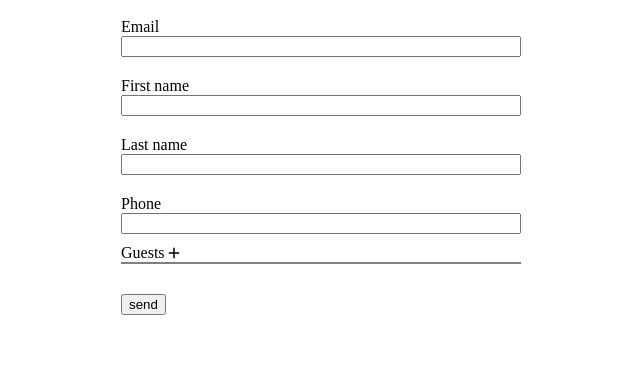
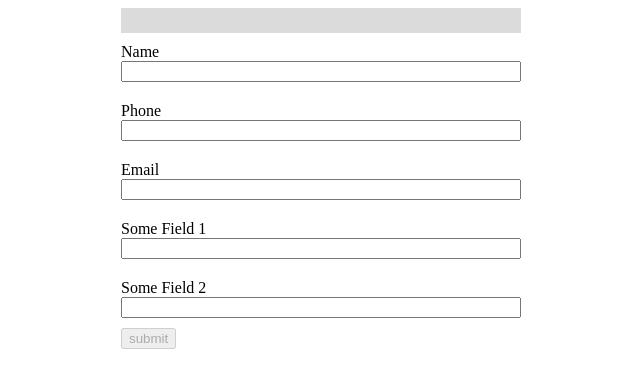
Before and after one commit to Yntik/vue_pet, a Vue app: page / in a window 1280 px wide. Shown: the top 388 px of the page, without its empty margins (319-959 px from the left). Built offline with nearby package versions, Linux system fonts and the light colour scheme; the HTML template or start-up script is replaced by a standard one.

Commit message:
form with validation

```diff
--- a/src/App.vue
+++ b/src/App.vue
@@ -1,17 +1,19 @@
 <template>
-    <Form>
-    </Form>
+    <FormWithValidation>
+    </FormWithValidation>
 </template>
 
 <script>
     import HelloWorld from './components/HelloWorld.vue'
     import Form from './components/Form.vue'
+    import FormWithValidation from './components/FormWithValidation.vue'
 
     export default {
         name: 'app',
         components: {
             HelloWorld,
-            Form
+            Form,
+            FormWithValidation
         }
     }
 </script>
--- a/src/components/Form.vue
+++ b/src/components/Form.vue
@@ -3,19 +3,19 @@
         <form v-if="isForm" class="form-content">
             <div class="input-wrap">
                 <label>Email</label>
-                <input type="email" v-model="person.email" />
+                <input type="email" v-model="person.email"/>
             </div>
             <div class="input-wrap">
                 <label>First name</label>
-                <input type="text" v-model="person.firstName" />
+                <input type="text" v-model="person.firstName"/>
             </div>
             <div class="input-wrap">
                 <label>Last name</label>
-                <input type="text" v-model="person.lastName" />
+                <input type="text" v-model="person.lastName"/>
             </div>
             <div class="input-wrap">
                 <label>Phone</label>
-                <input type="text" v-model.number="person.phone" />
+                <input type="text" v-model.number="person.phone"/>
             </div>
             <div class="add-guests-wrap">
                 <div @click="addGuest">
@@ -24,11 +24,9 @@
                 </div>
             </div>
             <div class="guests-list">
-                <div v-for="(guest, i) in guests">
-                    <div class="input-wrap">
-                        <label @click="removeGuest(i)">Guest {{i + 1}}</label>
-                        <input type="text" v-model="guest.name">
-                    </div>
+                <div class="input-wrap" v-for="(guest, i) in guests">
+                    <label @click="guests.splice(i, 1);">Guest {{i + 1}}</label>
+                    <input type="text" v-model="guest.name">
                 </div>
 
             </div>
@@ -78,9 +76,6 @@
                 this.guests.push({
                     name: ''
                 })
-            },
-            removeGuest(i) {
-                this.guests.splice(i, 1);
             }
         }
     }
@@ -90,7 +85,7 @@
     .container {
         display: grid;
         grid-template-columns: 1fr 400px 1fr;
-        .form-content{
+        .form-content {
             grid-column: 2/span 1;
             .input-wrap, .guests-list {
                 display: flex;
--- /dev/null
+++ b/src/components/FormWithValidation.vue
@@ -0,0 +1,136 @@
+<template>
+    <div class="container">
+        <form v-if="isForm" class="form-content">
+            <div class="progress-bar" :style="progressBarStyles[progressBarStatus]"></div>
+            <div class="input-wrap" v-for="(field, i) in info">
+                <label> {{field.name }}
+                    <span v-if="field.active">
+                        <img v-if="field.valid" src="../assets/baseline_done_black_18dp.png" />
+                        <img v-else src="../assets/baseline_error_black_18dp.png" />
+                    </span>
+                </label>
+                <input type="text" @input="validator(i)" v-model="field.value"/>
+            </div>
+            <button :disabled="progressBarStatus !== 5" >submit</button>
+        </form>
+        <table v-else class="table">
+            <tr v-for="field in info">
+                <th>{{field.name}}</th>
+                <th>{{field.value}}</th>
+            </tr>
+        </table>
+    </div>
+</template>
+
+<script>
+    export default {
+        name: "FormWithValidation",
+        data: () => {
+            return {
+                info: [
+                    {
+                        name: 'Name',
+                        value: '',
+                        pattern: /^[a-zA-Z ]{2,30}$/,
+                        active: false,
+                        valid: false
+                    },
+                    {
+                        name: 'Phone',
+                        value: '',
+                        pattern: /^[0-9]{7,14}$/,
+                        active: false,
+                        valid: false
+                    },
+                    {
+                        name: 'Email',
+                        value: '',
+                        pattern: /.+/,
+                        active: false,
+                        valid: false
+                    },
+                    {
+                        name: 'Some Field 1',
+                        value: '',
+                        pattern: /.+/,
+                        active: false,
+                        valid: false
+                    },
+                    {
+                        name: 'Some Field 2',
+                        value: '',
+                        pattern: /.+/,
+                        active: false,
+                        valid: false
+                    }
+                ],
+                progressBarStyles: [
+                    'background: linear-gradient(to right, #A7CECC 0%, #DBDBDB 0%);',
+                    'background: linear-gradient(to right, #A7CECC 20%, #DBDBDB 20%);',
+                    'background: linear-gradient(to right, #A7CECC 40%, #DBDBDB 40%);',
+                    'background: linear-gradient(to right, #A7CECC 60%, #DBDBDB 60%);',
+                    'background: linear-gradient(to right, #A7CECC 80%, #DBDBDB 80%);',
+                    'background: linear-gradient(to right, #A7CECC 100%, #DBDBDB 100%);'
+                ],
+                progressBarStatus: 0,
+                isForm: true
+            }
+        },
+        methods: {
+            validator(index) {
+                !this.info[index].active ? this.info[index].active = true : '';
+                if (new RegExp(this.info[index].pattern).test(this.info[index].value)) {
+                    if (!this.info[index].valid) {
+                        this.info[index].valid = true;
+                        this.progressBarStatus++;
+                    }
+                }
+                else {
+                    if (this.info[index].valid) {
+                        this.info[index].valid = false;
+                        this.progressBarStatus--;
+                    }
+                }
+            }
+        },
+        watch: {
+            progressBarStatus() {
+                if(this.progressBarStatus === 5) {
+                    this.isForm = false
+                }
+                else {
+                    this.isForm = true
+                }
+            }
+        }
+
+    }
+</script>
+
+<style lang="scss">
+    .container {
+        display: grid;
+        grid-template-columns: 1fr 400px 1fr;
+        .form-content {
+            grid-column: 2/span 1;
+            .progress-bar {
+                height: 25px;
+            }
+            .input-wrap {
+                display: flex;
+                flex-direction: column;
+                padding: 10px 0;
+            }
+        }
+        .table {
+            grid-column: 2/span 1;
+            tr {
+                border: 1px solid black;
+                padding: 10px;
+                display: flex;
+                flex-direction: row;
+                justify-content: space-between;
+            }
+        }
+    }
+</style>
--- a/src/components/HelloWorld.vue
+++ b/src/components/HelloWorld.vue
@@ -14,5 +14,6 @@ export default {
 </script>
 
 <!-- Add "scoped" attribute to limit CSS to this component only -->
-<style scoped>
+<style lang="sass">
+
 </style>
```
Also changed, not shown: src/assets/baseline_done_black_18dp.png (added), src/assets/baseline_error_black_18dp.png (added).
